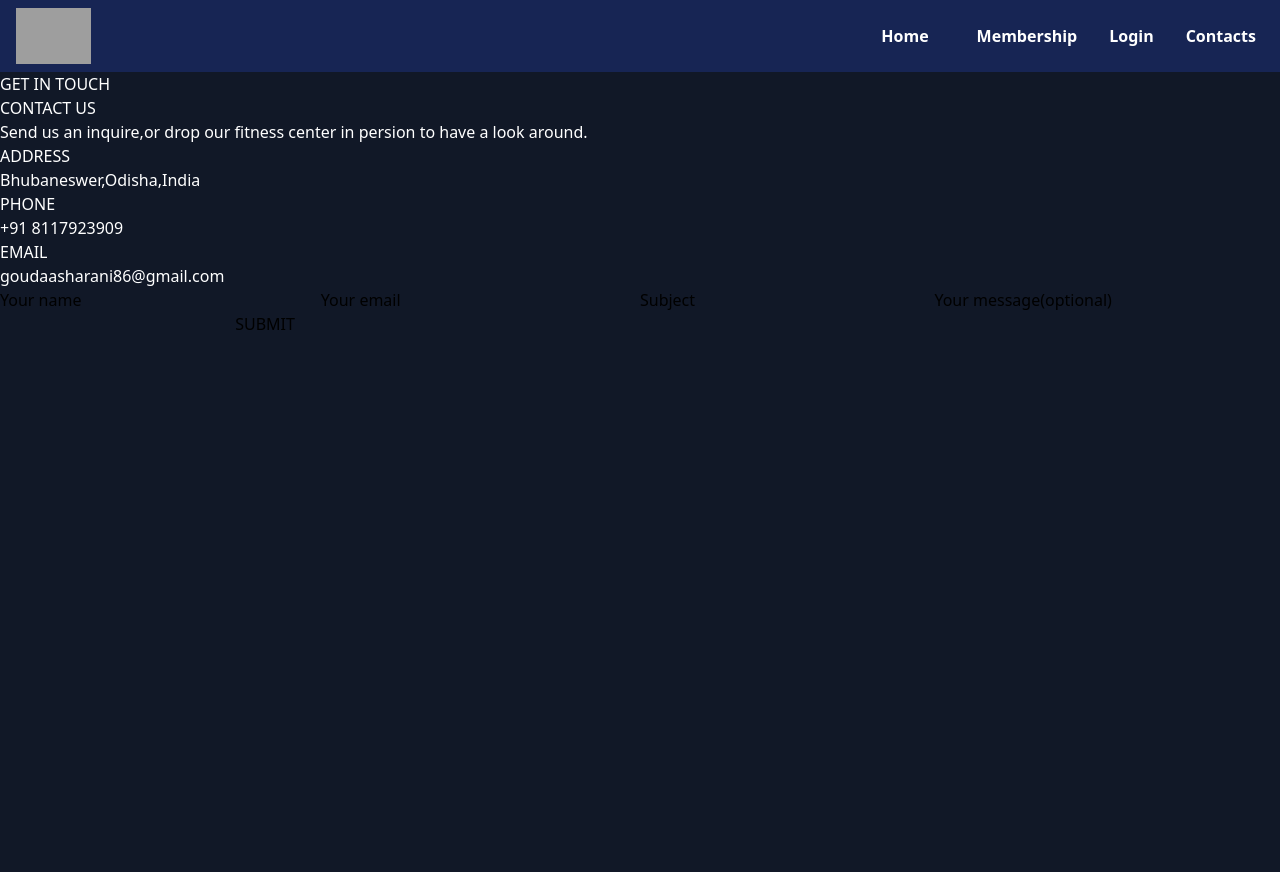
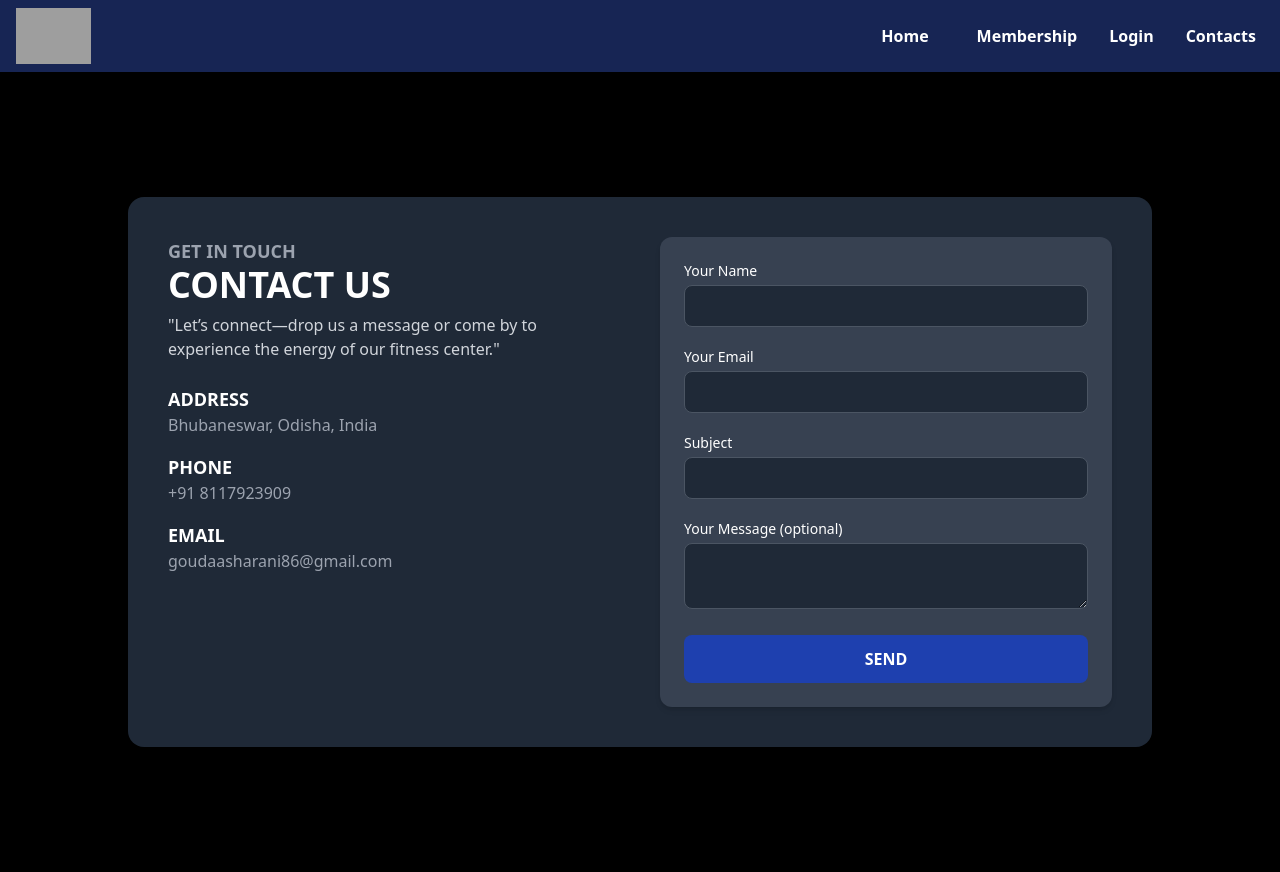
Before and after one commit to ashag909/GYM-website, a Flask app: page /contact in a window 1280 px wide. Run offline with Flask 3, Linux system fonts and the light colour scheme; style sheets or scripts are compiled from the project's sources; some libraries are stand-ins or nearby versions; grey boxes are pictures that could not be loaded.

Commit message:
added contact

```diff
--- a/templates/forms.html
+++ b/templates/forms.html
@@ -2,39 +2,61 @@
 {% block title %}contact {% endblock title %}
 {% block body %}
 
-<div class="bg-gray-900 w-screen h-screen" >
+<div class="bg-black w-screen h-screen flex items-center justify-center p-8">
+  <div class="max-w-5xl w-full bg-gray-800 rounded-2xl shadow-lg p-10 grid grid-cols-1 md:grid-cols-2 gap-10">
 
-<div class="text-white">
-<h3>GET IN TOUCH</h3>
-<H1>CONTACT US</H1>
-<P>Send us an inquire,or drop our fitness center in persion to have a look around.</P>
+    <!-- Left Side - Info -->
+    <div class="text-white space-y-6">
+      <div>
+        <h3 class="text-lg font-semibold text-gray-400">GET IN TOUCH</h3>
+        <h1 class="text-4xl font-bold">CONTACT US</h1>
+        <p class="text-gray-300 mt-2">
+          "Let’s connect—drop us a message or come by to experience the energy of our fitness center."
+        </p>
+      </div>
 
-<h3>ADDRESS</h1>
-<P>Bhubaneswer,Odisha,India</P>
-<h3>PHONE</h3>
-<P>+91 8117923909</P>
+      <div class="space-y-4">
+        <div>
+          <h3 class="text-lg font-semibold">ADDRESS</h3>
+          <p class="text-gray-400">Bhubaneswar, Odisha, India</p>
+        </div>
+        <div>
+          <h3 class="text-lg font-semibold">PHONE</h3>
+          <p class="text-gray-400">+91 8117923909</p>
+        </div>
+        <div>
+          <h3 class="text-lg font-semibold">EMAIL</h3>
+          <p class="text-gray-400">goudaasharani86@gmail.com</p>
+        </div>
+      </div>
+    </div>
 
-<h3>EMAIL</h3>
-<P>goudaasharani86@gmail.com</P>
+    <!-- Right Side - Form -->
+    <div class="bg-gray-700 p-6 rounded-xl shadow-md text-white">
+      <form class="space-y-5">
+        <div>
+          <label class="block text-sm mb-1">Your Name</label>
+          <input type="text" class="w-full p-2 rounded-lg bg-gray-800 border border-gray-600 focus:outline-none focus:ring-2 focus:ring-blue-500">
+        </div>
+        <div>
+          <label class="block text-sm mb-1">Your Email</label>
+          <input type="email" class="w-full p-2 rounded-lg bg-gray-800 border border-gray-600 focus:outline-none focus:ring-2 focus:ring-blue-500">
+        </div>
+        <div>
+          <label class="block text-sm mb-1">Subject</label>
+          <input type="text" class="w-full p-2 rounded-lg bg-gray-800 border border-gray-600 focus:outline-none focus:ring-2 focus:ring-blue-500">
+        </div>
+        <div>
+          <label class="block text-sm mb-1">Your Message (optional)</label>
+          <textarea class="w-full p-2 rounded-lg bg-gray-800 border border-gray-600 focus:outline-none focus:ring-2 focus:ring-blue-500"></textarea>
+        </div>
+        <button class="w-full bg-blue-800 hover:bg-blue-500 transition p-3 rounded-lg font-semibold">
+          SEND
+        </button>
+      </form>
+    </div>
 
-
-
-</div>
-<div>
-    <label>Your name</label>
-    <input type="text">
-    <label>Your email</label>
-    <input type="email">
-    <label>Subject</label>
-    <input type="text">
-    <label >Your message(optional)</label>
-    <input type="text">
-    <button cl>SUBMIT</button>
-
-</div>
-
-
-
+  </div>
 </div>
 
 {% endblock body %}
```
